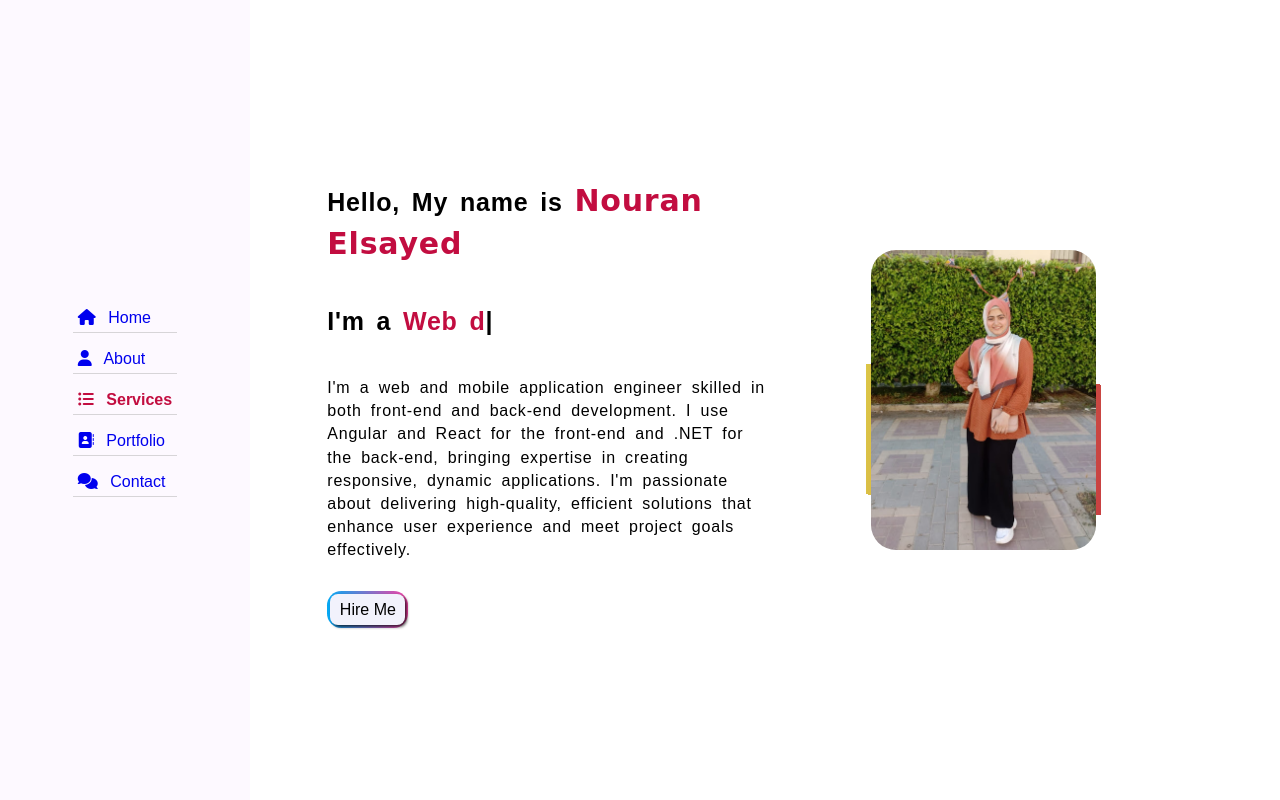
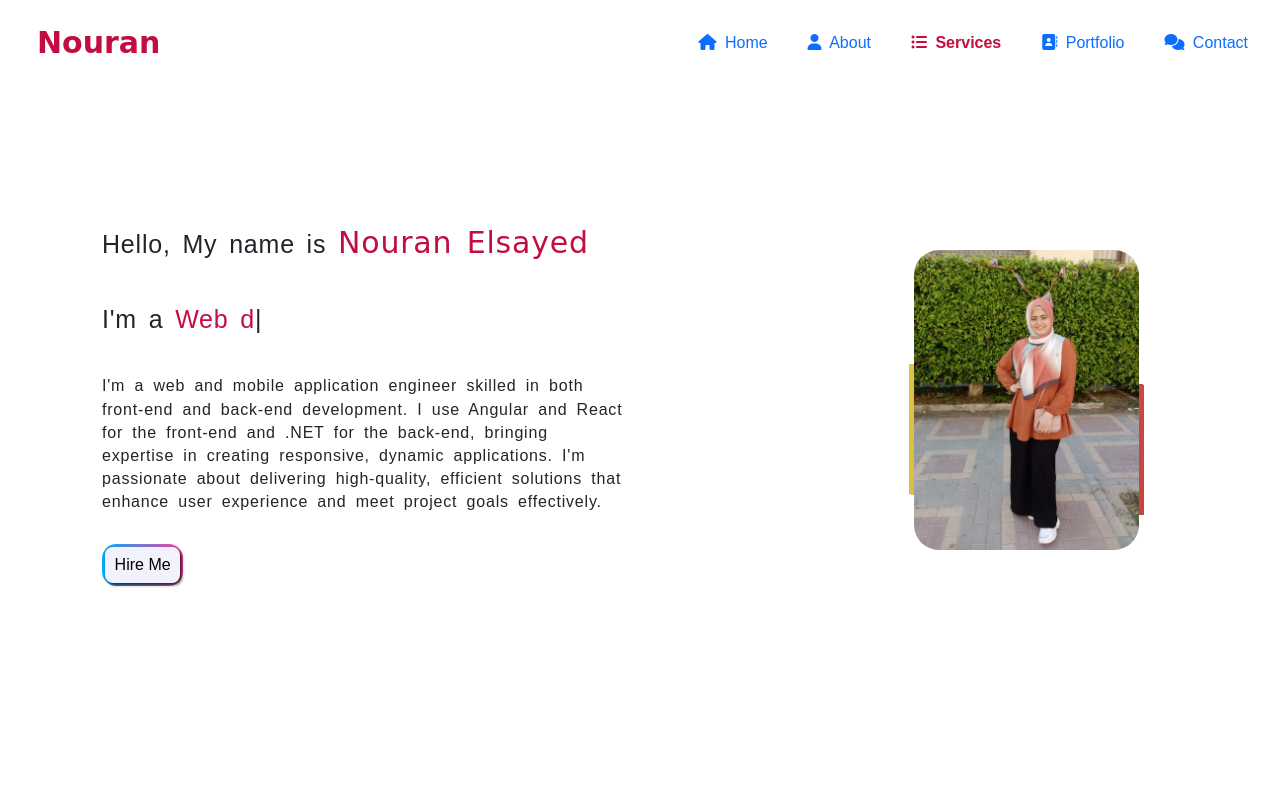
Before and after one commit to NouranElsyed/Landing-Page-Project, a plain HTML site: page index.html in a window 1280 px wide. Shown: the top 800 px of the page. Drawn offline with nearby package versions, Linux system fonts and the light colour scheme; a web font is replaced by a local one.

Commit message:
Update the required

```diff
--- a/CSS/style.css
+++ b/CSS/style.css
@@ -3,8 +3,8 @@
     --bg-block-100: #fdf9ff;
     --skin-color: rgba(193, 10, 62, 0.987);
     --bg-card: rgb(65,62,105);
-    --nav--width-main: 250px;
-    --nav--width-secScreen: 120px;
+    --nav--width-main: 0;
+    --nav--width-secScreen: 0;
     --img-height: 300px;
 }
 
@@ -24,19 +24,22 @@
 }
 
 .mainContent {
-    width: calc(100% - var(--nav--width-main));
-    margin-left: auto;
+    width: 100%;
     height: 100vh;
     scroll-behavior: smooth;
 }
 .container
 {
-    width: 85%;
+    /* width: 90%; */
     margin: auto;
-    display: flex;
-    flex-wrap: wrap;
-    justify-content:center;
-    align-items: center;
+    display: grid;
+    grid-template-columns: repeat(2,1fr);
+    gap: 35px;
+
+}
+.bg
+{
+    background-color: #ece8ee;
 }
 #scrollTopBtn {
     position: fixed;
@@ -64,6 +67,7 @@ button {
   }
 
   .button-container {
+    width: fit-content;
     position: relative;
     padding: 3px;
     background: linear-gradient(90deg, #03a9f4, #f441a5);
@@ -92,24 +96,40 @@ button {
   }
 
 /* &--------------------------------------*/
-/**--------------> side NavBar -----------*/
-.aside {
-    background-color: var(--bg-block-100);
+/**-------------->  NavBar -----------*/
+
+.navbar {
+    background-color: transparent;
+    color: #f5f4fa;
     position: fixed;
-    width: var(--nav--width-main);
-    left: 0;
+    width: 100%;
+    padding-block: 15px;
+    transition: background-color 0.3s, top 0.3s;
     top: 0;
-    height: 100vh;
+    height: auto;
     display: flex;
     align-items: center;
-    justify-content: center;
+    justify-content: space-between;
     z-index: 10;
 }
+.navbar.scrolled {
+    background-color:var(--bg-block-100);
+}
+.navbar.hidden {
+    top: -100px;
+}
+.navbar ul
+{
+    display: flex;
+    justify-content: end;
+    align-items: center;
+}
 
-ul li {
-    padding: 5px;
-    margin-block: 12px;
-    border-bottom: solid 1px #a8a8a872;
+ul li , a{
+    padding-inline: 10px;
+    text-decoration: none;
+
+
 }
 
 ul li a.active {
@@ -117,20 +137,33 @@ ul li a.active {
     font-weight: bold;
 }
 ul li a i{
-   margin-right: 8px;
+   margin-right: 4px;
+
 }
+.logo span
 
+{
+    font-family: "Clicker Script", cursive;
+    color: var(--skin-color);
+    font-size: 30px;
+    font-weight: 700;
+    margin-left: 15px;
+}
+.list
+{
+    display: none;
+}
 
 /*?-- ==========> Home section and Image styling ------------ */
 
 
 .HomeSection .Info, .about {
-    width: 50%;
     height: 100vh;
     display: flex;
     flex-direction: column;
     justify-content: center;
     align-items: flex-start;
+    margin-left: 20px;
 }
  p , h3, h2
 {
@@ -157,10 +190,11 @@ ul li a i{
 
 .HomeSection .image
 {
-    width: 50%;
+
     height: 100vh;
     display: flex;
-    justify-content: center;
+    margin-right: 10%;
+    justify-content: end;
     align-items: center;
 
 }
@@ -242,11 +276,11 @@ ul li a i{
 }
 .skills
 {
-    width: 50%;
-    height: 60vh;
+    /* height: 100vh; */
     display: flex;
     justify-content: center;
     align-items: center;
+    align-content:center;
     flex-wrap: wrap;
 
 }
@@ -261,6 +295,7 @@ ul li a i{
 }
 
 /*?--------->Services& Portfolio<-----------*/
+
 .Portfolio, .Services
 {
     height: 100vh;
@@ -268,7 +303,11 @@ ul li a i{
     justify-content: center;
     align-items: center;
 }
-
+.ServicesSection ,.PortfolioSection
+{
+    width: 85%;
+    margin: auto;
+}
 .column
 {
     display: flex;
@@ -351,8 +390,6 @@ ul li a i{
 	display: flex;
     justify-content: center;
     align-items: center;
-	background-color: white;
-	border-radius: 12px;
     height: 100vh;
 
 }
@@ -399,12 +436,13 @@ textarea {
 /**------------>mediaQuery-------------*/
 @media (max-width: 1000px) {
     .container
-{
+    {
+        margin: auto;
+        display: grid;
+        grid-template-columns: repeat(1,1fr);
+        gap: 35px;
 
-    margin-block: 35px;
-    flex-direction: column;
-
-}
+    }
 .mainContent
 {
     width: calc(100% - var(--nav--width-secScreen));
@@ -412,10 +450,14 @@ textarea {
     height: auto;
 
 }
- .HomeSection .Portfolio, .Services
+.navbar
+{
+    position: sticky;
+background-color:var(--bg-block-100);
+ }
+.HomeSection , .Portfolio, .Services
  {
             height: auto;
-            width: 90%;
             margin: auto;
             display: flex;
             flex-direction: column;
@@ -439,10 +481,7 @@ textarea {
     height: auto;
     margin-block: 35px;
 }
-.aside
-{
-            width: var(--nav--width-secScreen);
-}
+
 .about
 {
     margin-block: 35px;
@@ -477,10 +516,14 @@ textarea {
 .inner-container {
     width: auto;
     display: block;
-    margin: 30px auto;
+    margin: 30px auto 0 ;
 }
 .tile1 {
-    width: 100%;
+    width: 90%;
+    display: flex;
+    flex-direction: column;
+    justify-content: center;
+    align-items: center;
 }
 #scrollTopBtn {
     position: fixed;
--- a/index.html
+++ b/index.html
@@ -4,6 +4,7 @@
     <meta charset="UTF-8">
     <meta name="viewport" content="width=device-width, initial-scale=1.0">
     <title>Responsive Landing Page</title>
+    <link href="https://cdn.jsdelivr.net/npm/bootstrap@5.3.3/dist/css/bootstrap.min.css" rel="stylesheet" integrity="sha384-QWTKZyjpPEjISv5WaRU9OFeRpok6YctnYmDr5pNlyT2bRjXh0JMhjY6hW+ALEwIH" crossorigin="anonymous">
     <link rel="stylesheet" href="https://cdnjs.cloudflare.com/ajax/libs/font-awesome/6.6.0/css/all.min.css">
     <link rel="preconnect" href="https://fonts.googleapis.com">
     <link rel="preconnect" href="https://fonts.gstatic.com" crossorigin>
@@ -12,14 +13,24 @@
 </head>
 <body>
 
-    <div class="aside">
-        <div class="logo">
-            <a href=""><span></span></a>
+    <nav class="navbar navbar-expand-lg fixed-top ">
+        <div class="container-fluid">
+            <a class="navbar-brand logo" href="#">
+                <span>Nouran</span>
+            </a>
+            <!-- Hamburger menu for mobile view -->
+            <button class="navbar-toggler" type="button" data-bs-toggle="collapse" data-bs-target="#navbarNav"
+                aria-controls="navbarNav" aria-expanded="false" aria-label="Toggle navigation">
+                <span class="navbar-toggler-icon"></span>
+            </button>
+            <!-- Collapsible navbar menu -->
+            <div class="collapse navbar-collapse" id="navbarNav">
+                <ul class="navbar-nav ms-auto">
+                    <!-- Navigation links will be added dynamically with JavaScript -->
+                </ul>
+            </div>
         </div>
-        <ul>
-
-        </ul>
-    </div>
+    </nav>
     <div class="mainContent">
             <div id="Home" class= "HomeSection">
              <div class="container">
@@ -45,8 +56,8 @@
                     <h3>I'm Nouran, I'm a <span>Web Developer</span></h3>
                     <p>I'm a web and mobile application engineer skilled in both front-end and back-end development. I use Angular and React for the front-end and .NET for the back-end, bringing expertise in creating responsive, dynamic applications. I'm passionate about delivering high-quality, efficient solutions that enhance user experience and meet project goals effectively.</p>
                     <div class="button-box">
-                        <div class="button-container"><button class="btn">Download CV</button></div>
-                        <div class="button-container"><button class="btn">Hire Me</button></div>
+                        <div class="button-container"><button >Download CV</button></div>
+                        <div class="button-container"><button >Hire Me</button></div>
                     </div>
                 </div>
                 <div class="skills">
@@ -90,7 +101,7 @@
              </div>
             </div>
              <div id="Services" class="Services">
-                <div class="container ServicesSection">
+                <div class=" ServicesSection">
                     <div class="column">
                         <h2>Services</h2>
                         <p>Lorem ipsum dolor, sit amet consectetur adipisicing elit. Quod, veritatis!</p>
@@ -114,7 +125,7 @@
                 </div>
              </div>
               <div id="Portfolio" class="Portfolio">
-                <div class="container PortfolioSection">
+                <div class=" PortfolioSection">
                     <div class="column">
                         <h2>Portfolio</h2>
                         <p>Lorem ipsum dolor, sit amet consectetur adipisicing elit. Quod, veritatis!</p>
@@ -157,7 +168,7 @@
             <button id="scrollTopBtn"><i class="fa-solid fa-arrow-up"></i></button>
 
     </div>
-
+    <script src="https://cdn.jsdelivr.net/npm/bootstrap@5.3.3/dist/js/bootstrap.bundle.min.js" integrity="sha384-YvpcrYf0tY3lHB60NNkmXc5s9fDVZLESaAA55NDzOxhy9GkcIdslK1eN7N6jIeHz" crossorigin="anonymous"></script>
    <script src="https://cdnjs.cloudflare.com/ajax/libs/typed.js/2.1.0/typed.umd.js" integrity="sha512-+2pW8xXU/rNr7VS+H62aqapfRpqFwnSQh9ap6THjsm41AxgA0MhFRtfrABS+Lx2KHJn82UOrnBKhjZOXpom2LQ==" crossorigin="anonymous" referrerpolicy="no-referrer"></script>
     <script src="js/app.js"></script>
 
--- a/js/app.js
+++ b/js/app.js
@@ -1,7 +1,9 @@
 // Select the navigation container and all sections
-const navContainer = document.querySelector('.aside ul');
+const navContainer = document.querySelector('.navbar ul');
 const sections = document.querySelectorAll('.mainContent > div'); // Using .mainContent > div
 const scrollTopBtn = document.getElementById('scrollTopBtn');
+const navbar = document.querySelector('.navbar');
+let lastScrollY = window.scrollY;
 
 // Function to build the navigation dynamically with icons
 function buildNavigation() {
@@ -45,7 +47,7 @@ function buildNavigation() {
 
 // Function to highlight active section using Intersection Observer
 function highlightActiveSection() {
-    const navLinks = document.querySelectorAll('.aside ul li a'); // Define navigation links
+    const navLinks = document.querySelectorAll('.navbar ul li a'); // Define navigation links
 
     sections.forEach(section => {
         const rect = section.getBoundingClientRect();
@@ -54,11 +56,22 @@ function highlightActiveSection() {
         if (rect.top <= window.innerHeight * 0.5 && rect.bottom >= window.innerHeight * 0.5) {
             // Remove active class from all links
             navLinks.forEach(link => link.classList.remove('active'));
-
+            sections.forEach(section => section.classList.remove('active'))
             // Add active class to the link corresponding to the section
             navLinks.forEach(link => {
                 if (link.getAttribute('href').includes(sectionName)) {
                     link.classList.add('active');
+                    section.classList.add('active','bg');
+                }
+            });
+
+        }   else {
+            // Remove active state from link if section is out of view
+            navLinks.forEach(link => {
+                if (link.getAttribute('href').includes(sectionName)) {
+                    link.classList.remove('active');
+                    section.classList.remove('active','bg');
+
                 }
             });
         }
@@ -69,6 +82,26 @@ function highlightActiveSection() {
     } else {
         scrollTopBtn.style.display = 'none';
     }
+
+
+    // Add a class when scrolling to change the styling
+    if (window.scrollY > 50) {
+        navbar.classList.add('scrolled');
+    } else {
+        navbar.classList.remove('scrolled');
+    }
+
+    // Show or hide the navbar based on the scroll direction
+    if (window.scrollY > lastScrollY) {
+        // Scrolling down: hide the navbar
+        navbar.classList.add('hidden');
+    } else {
+        // Scrolling up: show the navbar
+        navbar.classList.remove('hidden');
+    }
+
+    lastScrollY = window.scrollY;
+
 }
 // Initialize the Typed.js library to create a typing animation for specific text elements
 var typed = new Typed(".typing", {
```
